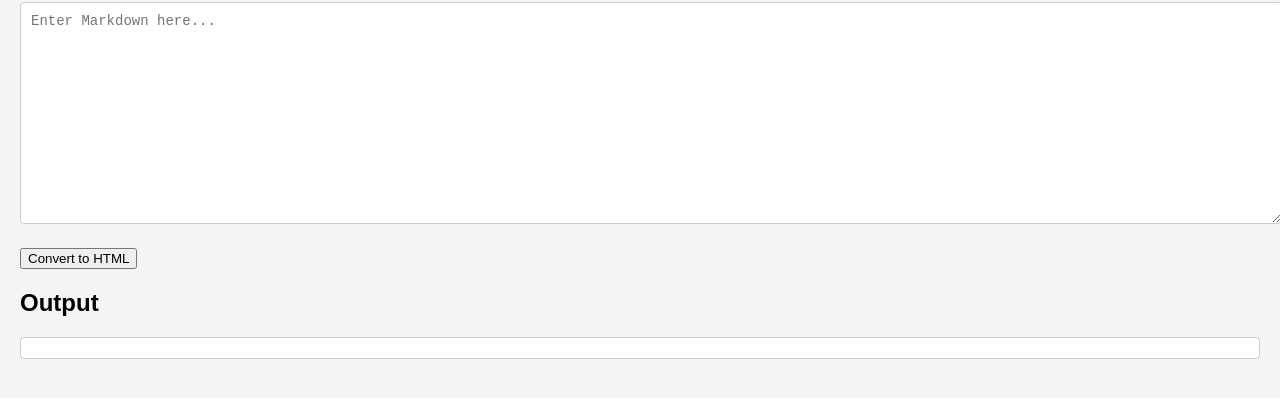
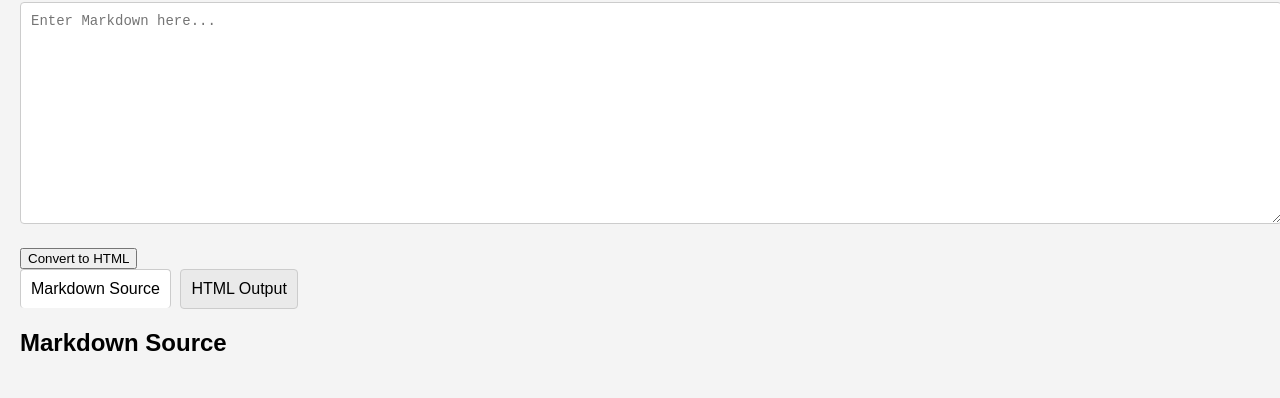
Before and after one commit to 22f3001607/markdown-to-html, a plain HTML site: page index.html in a window 1280 px wide. Shown: the part 98-496 px from the top of the page. Drawn offline with Linux system fonts and the light colour scheme.

Commit message:
Auto update from round

```diff
--- a/index.html
+++ b/index.html
@@ -3,7 +3,7 @@
 <head>
     <meta charset="UTF-8">
     <meta name="viewport" content="width=device-width, initial-scale=1.0">
-    <title>Markdown to HTML Converter</title>
+    <title>markdown-to-html</title>
     <style>
         body {
             font-family: Arial, sans-serif;
@@ -43,19 +43,46 @@
             padding: 2px 4px;
             border-radius: 4px;
         }
+        .tab {
+            display: inline-block;
+            padding: 10px;
+            cursor: pointer;
+            background-color: #eaeaea;
+            border: 1px solid #ccc;
+            border-radius: 4px;
+            margin-right: 5px;
+        }
+        .tab-active {
+            background-color: #fff;
+            border-bottom: none;
+        }
+        .tab-content {
+            display: none;
+        }
+        .tab-content-active {
+            display: block;
+        }
     </style>
 </head>
 <body>
     <h1>Markdown to HTML Converter</h1>
-    <textarea id="markdown-input" placeholder="Enter Markdown here..."></textarea>
+    <textarea id="markdown-input" placeholder="Enter Markdown here..." oninput="syncMarkdown()"></textarea>
     <button id="convert-button">Convert to HTML</button>
-    <h2>Output</h2>
-    <div id="markdown-output"></div>
+    <div id="markdown-tabs">
+        <div class="tab tab-active" onclick="showTab('source')">Markdown Source</div>
+        <div class="tab" onclick="showTab('output')">HTML Output</div>
+    </div>
+    <div id="markdown-source" class="tab-content tab-content-active">
+        <h2>Markdown Source</h2>
+        <div id="markdown-source-content"></div>
+    </div>
+    <div id="markdown-output" class="tab-content">
+        <h2>HTML Output</h2>
+    </div>
 
     <script>
         function markdownToHtml(markdown) {
             const marked = (function() {
-                // Simple Markdown to HTML conversion logic (limited)
                 return {
                     parse: function(src) {
                         return src
@@ -74,11 +101,35 @@
             return marked.parse(markdown);
         }
 
+        function syncMarkdown() {
+            const markdownInput = document.getElementById('markdown-input').value;
+            document.getElementById('markdown-source-content').innerText = markdownInput;
+        }
+
+        function showTab(tab) {
+            const sourceTab = document.getElementById('markdown-source');
+            const outputTab = document.getElementById('markdown-output');
+            const tabs = document.querySelectorAll('#markdown-tabs .tab');
+
+            if (tab === 'source') {
+                sourceTab.classList.add('tab-content-active');
+                outputTab.classList.remove('tab-content-active');
+                tabs[0].classList.add('tab-active');
+                tabs[1].classList.remove('tab-active');
+            } else {
+                sourceTab.classList.remove('tab-content-active');
+                outputTab.classList.add('tab-content-active');
+                tabs[0].classList.remove('tab-active');
+                tabs[1].classList.add('tab-active');
+            }
+        }
+
         document.getElementById('convert-button').addEventListener('click', function() {
             const markdownInput = document.getElementById('markdown-input').value;
             const htmlOutput = markdownToHtml(markdownInput);
             document.getElementById('markdown-output').innerHTML = htmlOutput;
-            // Highlight.js simulation
+            showTab('output');
+            syncMarkdown();
             const codeBlocks = document.querySelectorAll('#markdown-output pre code');
             codeBlocks.forEach(block => {
                 block.style.backgroundColor = '#f0f0f0';
```
Also changed, not shown: 1 other file.
